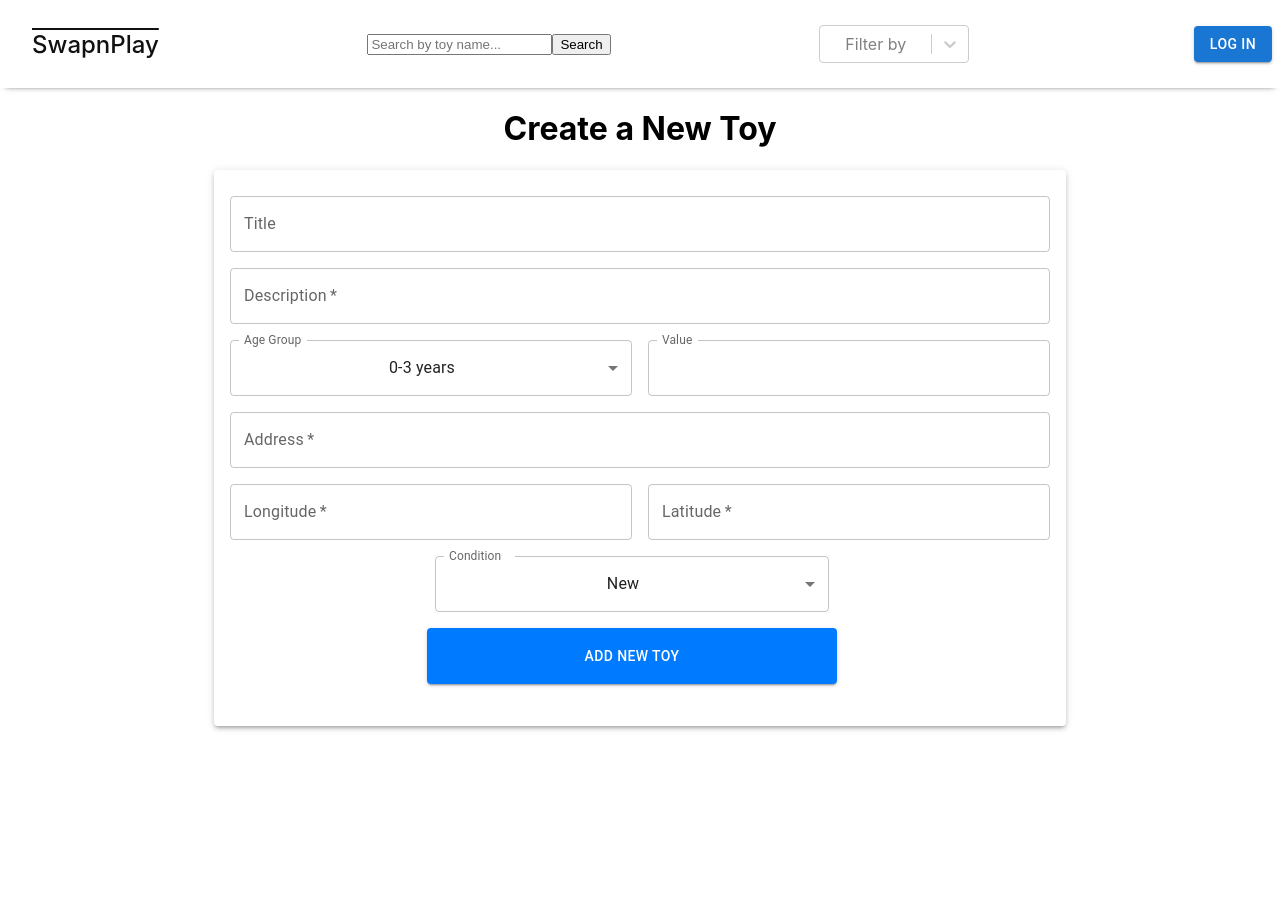
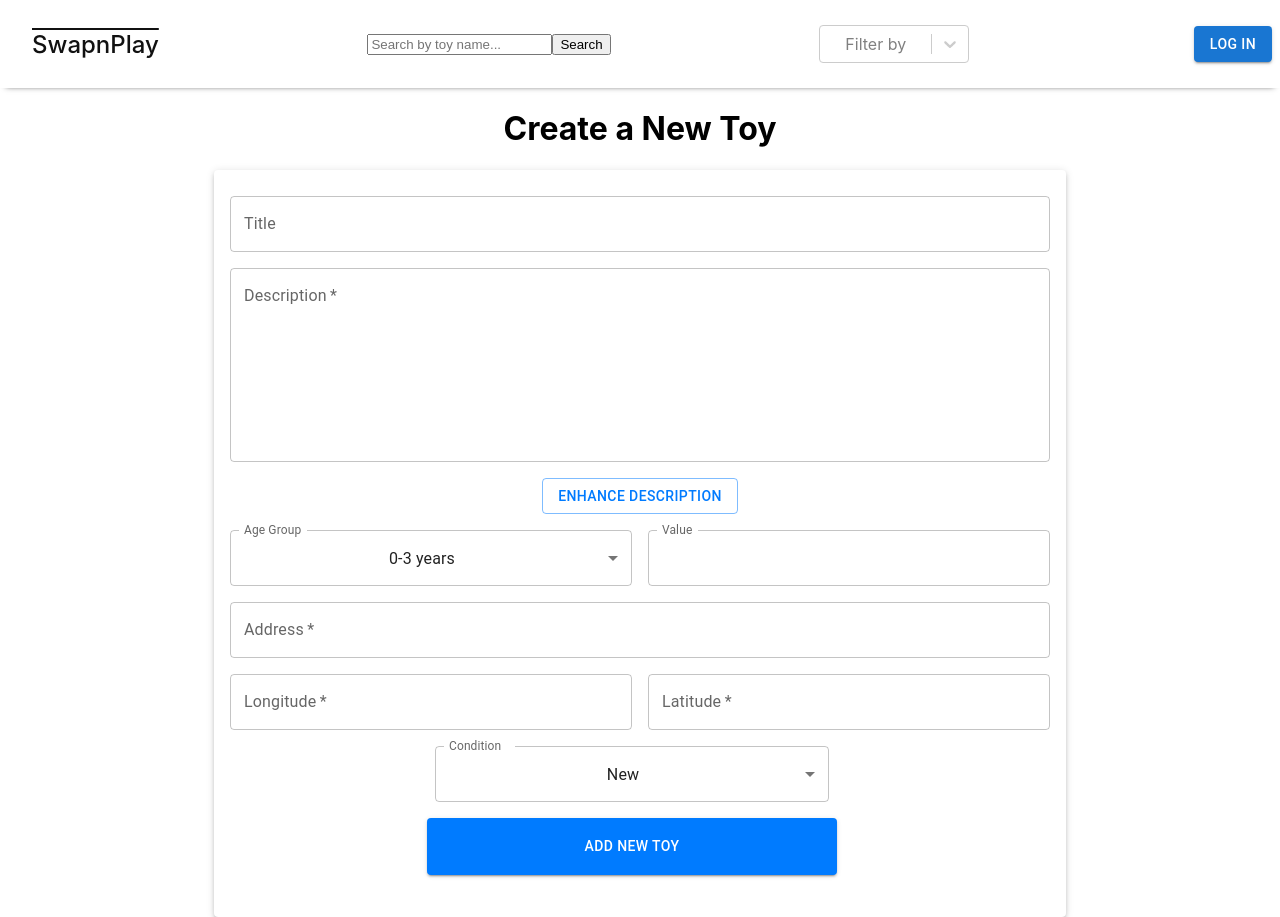
Before and after one commit to Hamanpreet/SwapnPlay, a React (Create React App) app in the folder frontend/: page /toys/new in a window 1280 px wide. Before the commit the page ends 800 px from the top, so only its background shows below. Built offline with nearby package versions, Linux system fonts and the light colour scheme.

Commit message:
Update UI to accept ai generated toy description

```diff
--- a/frontend/src/components/NewToy.jsx
+++ b/frontend/src/components/NewToy.jsx
@@ -13,7 +13,7 @@ import {
   Paper,
   Box,
   Container,
-} from "@mui/material";
+  } from "@mui/material";
 
 // Define a functional React component for creating a new toy entry.
 const NewToy = () => {
@@ -40,10 +40,25 @@ const NewToy = () => {
     });
   };
 
-  // Event handler for form submission
+  const enhanceDescription = async () => {
+    axios
+      .post("http://localhost:8080/api/toys/generate-toy-description", {
+        prompt: toyInfo.description,
+      })
+      .then((response) => {
+        console.log("Generated Toy Description:", response.data.data);
+        setToyInfo({
+          ...toyInfo,
+          description: response.data.data,
+        });
+      })
+      .catch((error) => {
+        console.error("Error:", error.response.data.error);
+      });
+  };
+
   const handleSubmit = (e) => {
     e.preventDefault();
-    // Send a POST request to create a new toy entry on the server using Axios
     axios
       .post("http://localhost:8080/api/toys/new", toyInfo)
       .then((response) => {
@@ -92,13 +107,25 @@ const NewToy = () => {
                     label="Description"
                     type="text"
                     name="description"
+                    placeholder="Please enter brief description of your toy..."
                     value={toyInfo.description}
                     onChange={handleChange}
                     fullWidth
+                    multiline
+                    rows={7}
                     required
                   />
                 </Grid>
-
+                {/* Button to enhance description */}
+                <Grid item xs={12} sm={12}>
+                  <Button
+                    variant="outlined"
+                    color="primary"
+                    onClick={enhanceDescription}
+                  >
+                    Enhance Description
+                  </Button>
+                </Grid>
                 <Grid item xs={12} sm={6}>
                   <FormControl variant="outlined" fullWidth>
                     <InputLabel>Age Group</InputLabel>
```
